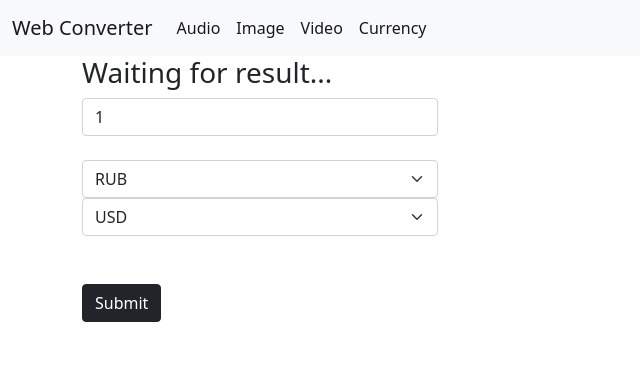
After one commit to Egor-oop/webconvertor, a Django app: template currencyapp/templates/currencyapp/convert_currency.html in a window 1280 px wide. The commit adds this page. Shown: the top 369 px of the page, without its empty margins (0-640 px from the left). Run offline with Django 3.2, Linux system fonts and the light colour scheme; the template is opened without the code that fills it, so the values that code supplies are empty; some libraries are stand-ins or nearby versions.

```diff
--- /dev/null
+++ b/currencyapp/templates/currencyapp/convert_currency.html
@@ -0,0 +1,30 @@
+{% extends 'mainapp/base.html' %}
+
+{% block content %}
+<div class="row">
+    <div class="col-lg-4 col-md-6 col-sm-12 pb-4">
+        {% if convert_result %}
+        <h3>{{ convert_result }}</h3>
+        {% else %}
+        <h3>Waiting for result...</h3>
+        {% endif %}
+        <form method="post" enctype="multipart/form-data">
+            {% csrf_token %}
+            <input class="form-control" type="number" value="1" name="price" min="1">
+            <br>
+            <select class="form-select" name="first_cur">
+                <option value="RUB">RUB</option>
+                <option value="USD">USD</option>
+                <option value="EUR">EUR</option>
+            </select>
+            <select class="form-select" name="second_cur">
+                <option value="USD">USD</option>
+                <option value="RUB">RUB</option>
+                <option value="EUR">EUR</option>
+            </select>
+            <br>
+            <button class="btn btn-dark my-4" type="submit">Submit</button>
+        </form>
+    </div>
+</div>
+{% endblock %}
--- /dev/null
+++ b/currencyapp/urls.py
@@ -0,0 +1,8 @@
+from django.urls import path
+
+from currencyapp.views import convert
+
+urlpatterns = [
+    # path('compare/', compare, name='cur_compare'),
+    path('convert/', convert, name='cur_convert'),
+]
--- a/mainapp/templates/mainapp/base.html
+++ b/mainapp/templates/mainapp/base.html
@@ -30,6 +30,9 @@
             <div class="navbar-nav">
                 <a class="nav-link active" aria-current="page" href="{% url 'video' %}">Video</a>
             </div>
+            <div class="navbar-nav">
+                <a class="nav-link active" aria-current="page" href="{% url 'cur_convert' %}">Currency</a>
+            </div>
         </div>
     </div>
 </nav>
--- a/mainapp/templates/mainapp/index.html
+++ b/mainapp/templates/mainapp/index.html
@@ -5,5 +5,6 @@
     <a class="btn btn-outline-success" href="{% url 'audio' %}" role="button">Audio</a>
     <a class="btn btn-outline-success" href="{% url 'images' %}" role="button">Image</a>
     <a class="btn btn-outline-success" href="{% url 'video' %}" role="button">Video</a>
+    <a class="btn btn-outline-success" href="{% url 'cur_convert' %}" role="button">Currency</a>
 </div>
 {% endblock %}
--- a/webconverter/settings.py
+++ b/webconverter/settings.py
@@ -38,9 +38,11 @@ INSTALLED_APPS = [
     'django.contrib.sessions',
     'django.contrib.messages',
     'django.contrib.staticfiles',
+
     'mainapp',
     'imagesapp',
     'videoapp',
+    'currencyapp',
 ]
 
 MIDDLEWARE = [
--- a/webconverter/urls.py
+++ b/webconverter/urls.py
@@ -21,6 +21,7 @@ from django.urls import path, include
 import mainapp.urls
 import imagesapp.urls
 import videoapp.urls
+import currencyapp.urls
 
 
 urlpatterns = [
@@ -28,6 +29,7 @@ urlpatterns = [
     path('', include(mainapp.urls)),
     path('images/', include(imagesapp.urls)),
     path('video/', include(videoapp.urls)),
+    path('currency/', include(currencyapp.urls)),
 ]
 
 if settings.DEBUG:
```
Also changed, not shown: currencyapp/templates/currencyapp/currency_compare.html (added, +28 -0 lines).
